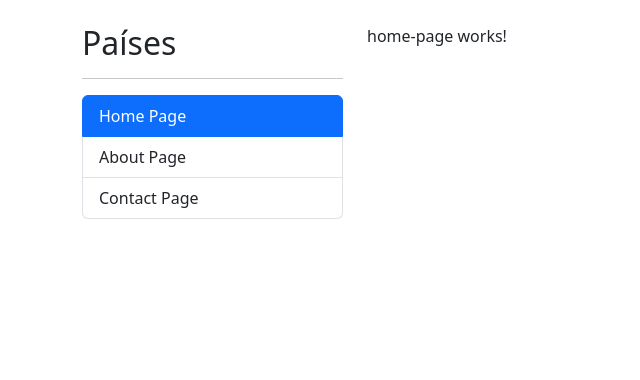
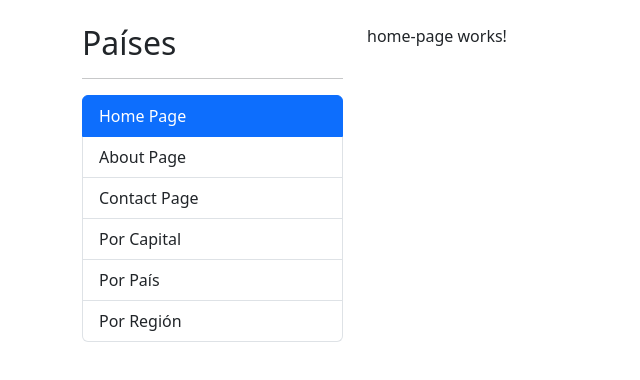
Before and after one commit to rmburrueco/04-countryApp, an Angular app: page / in a window 1280 px wide. Shown: the top 380 px of the page, without its empty margins (0-640 px from the left). Built offline with nearby package versions, Linux system fonts and the light colour scheme.

Commit message:
Carga perezosa

```diff
--- a/src/app/app-routing.module.ts
+++ b/src/app/app-routing.module.ts
@@ -8,28 +8,31 @@
 const routes: Routes = [
   {
     path: '',
-        component: HomePageComponent
+    component: HomePageComponent,
   },
   {
     path: 'about',
-        component: AboutPageComponent
+    component: AboutPageComponent,
   },
   {
     path: 'contact',
-        component: ContactPageComponent
+    component: ContactPageComponent,
+  },
+  {
+    path: 'countries',
+    loadChildren: () =>
+      import('./countries/countries.module').then(
+        (modulo) => modulo.CountriesModule
+      ),
   },
   {
     path: '**',
-        redirectTo: ''
-    }
+    redirectTo: '',
+  },
 ];
 
 @NgModule({
-    imports:[
-        RouterModule.forRoot( routes )
-    ],
-    exports:[
-        RouterModule
-    ]
+  imports: [RouterModule.forRoot(routes)],
+  exports: [RouterModule],
 })
-export class AppRoutingModule { }
+export class AppRoutingModule {}
--- a/src/app/countries/countries-routing.module.ts
+++ b/src/app/countries/countries-routing.module.ts
@@ -1,5 +1,5 @@
 import { NgModule } from '@angular/core';
-import { Router, RouterModule, Routes } from '@angular/router';
+import { RouterModule, Routes } from '@angular/router';
 
 import { ByCapitalPageComponent } from './pages/by-capital-page/by-capital-page.component';
 import { ByCountryPageComponent } from './pages/by-country-page/by-country-page.component';
--- a/src/app/shared/components/sidebar/sidebar.component.html
+++ b/src/app/shared/components/sidebar/sidebar.component.html
@@ -1,22 +1,40 @@
 <h2>Países</h2>
-<hr>
+<hr />
 
 <ul class="list-group">
-    <li routerLink=""
+  <li
+    routerLink=""
     routerLinkActive="active"
     [routerLinkActiveOptions]="{ exact: true }"
-        class="list-group-item">
+    class="list-group-item"
+  >
     Home Page
   </li>
-    <li routerLink="about"
-        routerLinkActive="active"
-        class="list-group-item">
+  <li routerLink="about" routerLinkActive="active" class="list-group-item">
     About Page
   </li>
-    <li routerLink="contact"
-        routerLinkActive="active"
-        class="list-group-item">
+  <li routerLink="contact" routerLinkActive="active" class="list-group-item">
     Contact Page
   </li>
-
+  <li
+    routerLink="countries/by-capital"
+    routerLinkActive="active"
+    class="list-group-item"
+  >
+    Por Capital
+  </li>
+  <li
+    routerLink="countries/by-country"
+    routerLinkActive="active"
+    class="list-group-item"
+  >
+    Por País
+  </li>
+  <li
+    routerLink="countries/by-region"
+    routerLinkActive="active"
+    class="list-group-item"
+  >
+    Por Región
+  </li>
 </ul>
```
Lines whose indentation alone changed are shown as unchanged.
